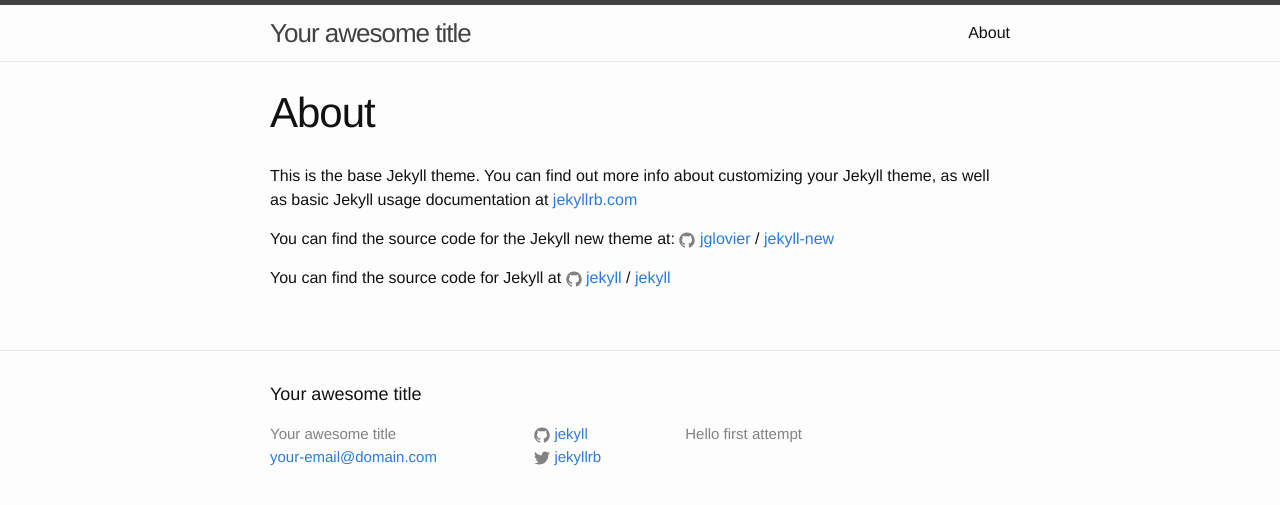
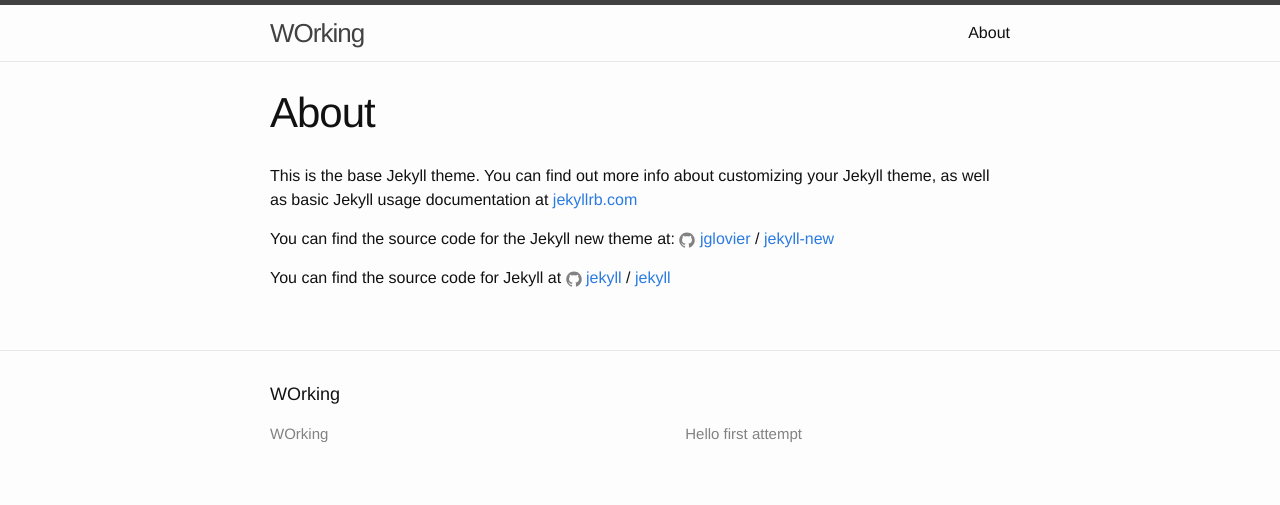
Before and after one commit to jr10415/jr10415fail.github.io, a Jekyll site: the page built from about.md, in a window 1280 px wide. Shown: the top 505 px of the page. Built offline with Jekyll 4.4.1, drawn with Linux system fonts in a browser that asks for light colours.

Commit message:
Update _config.yml

```diff
--- a/_config.yml
+++ b/_config.yml
@@ -6,14 +6,12 @@
 # 'jekyll serve'. If you change this file, please restart the server process.
 
 # Site settings
-title: Your awesome title
-email: your-email@domain.com
+title: WOrking
+
 description: > # this means to ignore newlines until "baseurl:"
  Hello first attempt
 baseurl: "" # the subpath of your site, e.g. /blog
-url: "http://yourdomain.com" # the base hostname & protocol for your site
-twitter_username: jekyllrb
-github_username:  jekyll
+
 
 # Build settings
 markdown: kramdown
```
